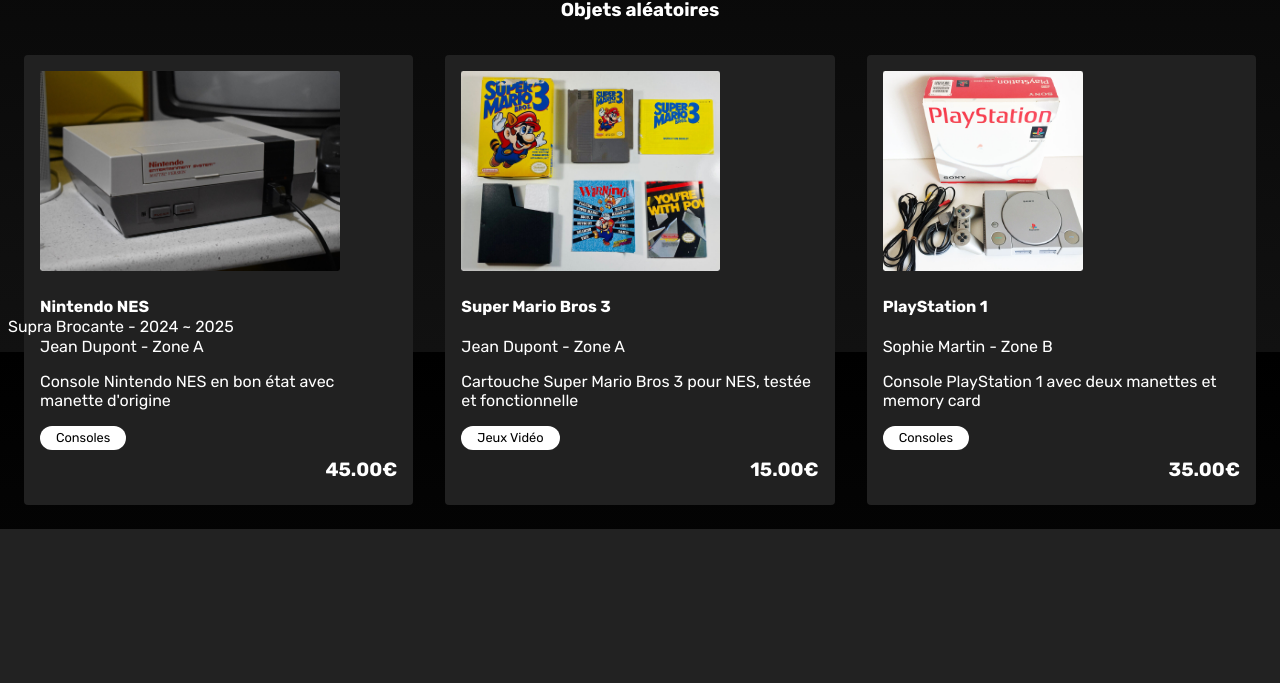
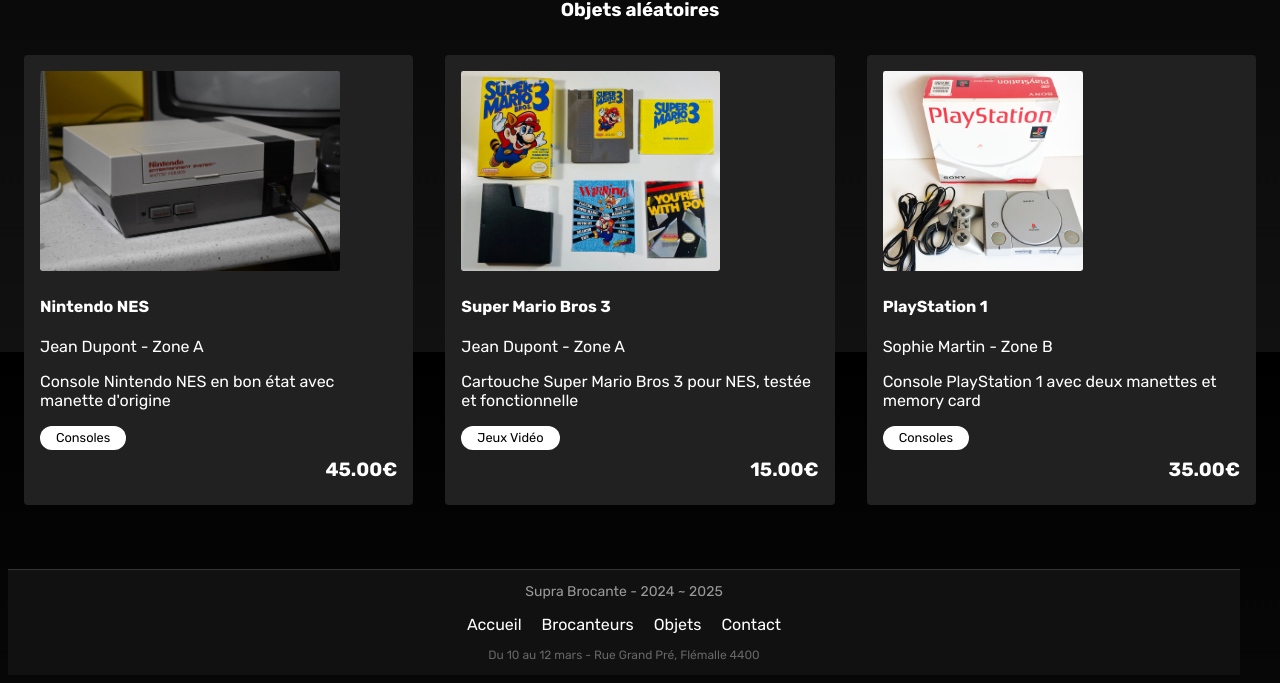
Before and after one commit to Alekuso/Brocante, a PHP site: page /index.php in a window 1280 px wide. Shown: the part 448-1131 px from the top of the page. Before the commit the page ends 977 px from the top, so only its background shows below. Run offline with PHP 8.4, Linux system fonts and the light colour scheme; data comes from the database, SQL or seed files in the repository.

Commit message:
fixes footer

```diff
--- a/css/style.css
+++ b/css/style.css
@@ -389,13 +389,47 @@ img {
 }
 
 footer {
-    position: absolute;
-    bottom: 0;
+    margin-top: 3rem;
+    padding: 0.5rem 1rem;
+    background: #111;
+    width: calc(100% - 2rem);
+    border-top: 0.0625rem solid #333;
+    box-sizing: border-box;
 }
 
+footer p {
+    margin: 0.3rem;
+    text-align: center;
+}
 
+footer p.footer-nom {
+    font-size: 0.875rem;
+    color: #999;
+}
 
-/*MEDIA QUERIES*/
+footer p.footer-addresse {
+    font-size: 0.75rem;
+    color: #666;
+}
+
+footer ul {
+    display: flex;
+    justify-content: center;
+    padding: 0.625rem 0;
+    margin: 0;
+    gap: 1.25rem;
+}
+
+footer li a {
+    color: #bbb;
+    transition: color 0.3s;
+}
+
+footer li a:hover {
+    color: white;
+    text-decoration: underline;
+}
+
 @media screen and (max-width: 768px) {
     body {
         font-size: 0.9rem;
@@ -468,6 +502,12 @@ footer {
     .brocanteurs-grid, .objets-grid {
         grid-template-columns: 1fr;
         width: 90%;
+    }
+
+    footer ul {
+        flex-direction: column;
+        align-items: center;
+        gap: 0.5rem;
     }
 }
 
--- a/inc/footer.php
+++ b/inc/footer.php
@@ -1,5 +1,10 @@
 <footer>
-    <p>Supra Brocante - 2024 ~ 2025</p>
+    <p class="footer-nom">Supra Brocante - 2024 ~ 2025</p>
+    <ul>
+        <li><a href="index.php">Accueil</a></li>
+        <li><a href="brocanteurs.php">Brocanteurs</a></li>
+        <li><a href="objets.php">Objets</a></li>
+        <li><a href="contact.php">Contact</a></li>
+    </ul>
+    <p class="footer-addresse">Du 10 au 12 mars - Rue Grand Pré, Flémalle 4400</p>
 </footer>
-
-<?php ?>
```
